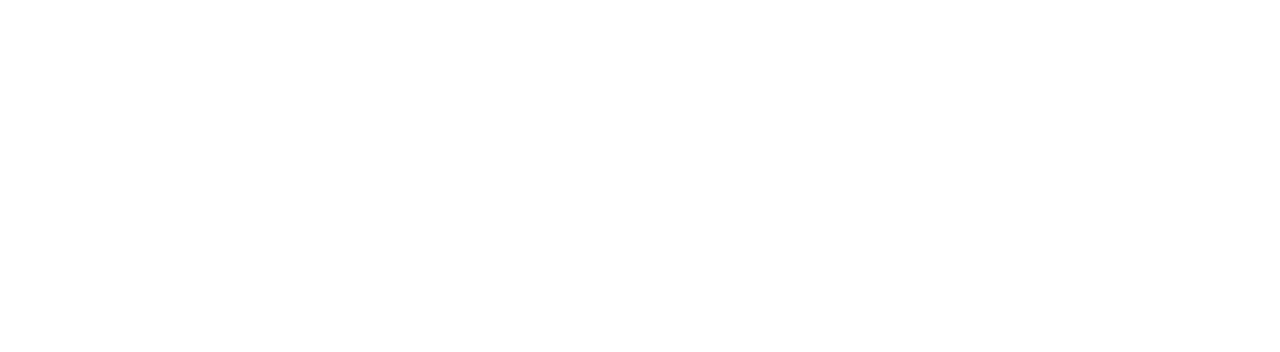
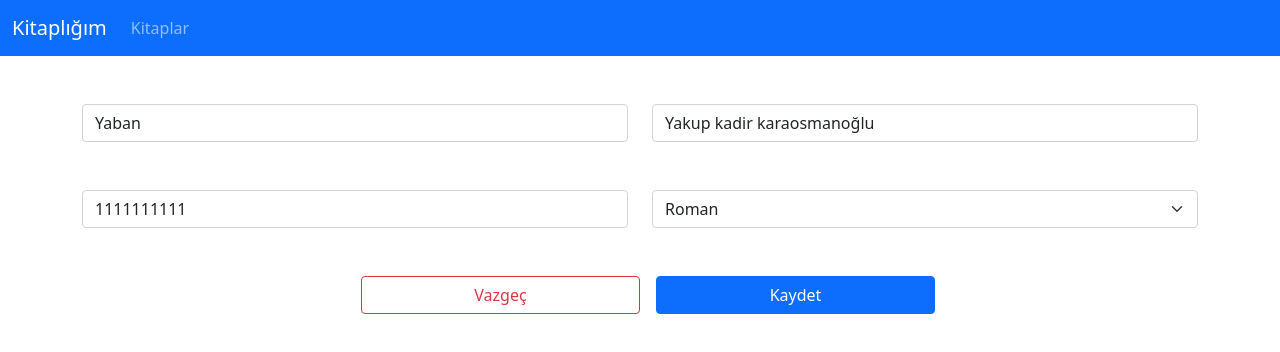
Before and after one commit to darahta/react-trm, a React (Create React App) app: page /edit-book/1 in a window 1280 px wide. Before the commit this address had no page. Shown: the top 352 px of the page. Built offline with nearby package versions, Linux system fonts and the light colour scheme; data requests are answered from the project's data file.

Commit message:
react güncelleme ve silme işlemi yapıldı

```diff
--- a/db.json
+++ b/db.json
@@ -4,22 +4,29 @@
       "id": 1,
       "name": "Yaban",
       "author": "Yakup kadir karaosmanoğlu",
-      "isbn": "1111111111",
-      "categoryId": "1"
+      "categoryId": "1",
+      "isbn": "1111111111"
     },
     {
       "id": 2,
       "name": "Yeraldından Notlar",
       "author": "Dostoyevski",
-      "isbn": "11111111112",
-      "categoryId": "2"
+      "categoryId": "2",
+      "isbn": "11111111112"
     },
     {
       "id": 3,
       "name": "Denemeler",
       "author": "Montaigne",
-      "isbn": "11111111113",
-      "categoryId": "3"
+      "categoryId": "3",
+      "isbn": "11111111113"
+    },
+    {
+      "id": 1663410540292,
+      "name": "fdasf",
+      "author": "dff",
+      "isbn": "",
+      "categoryId": "1"
     }
   ],
   "categories": [
--- a/src/App.js
+++ b/src/App.js
@@ -1,6 +1,7 @@
 import React from "react";
 import { BrowserRouter, Routes, Route } from "react-router-dom";
 import AddBook from "./pages/AddBook";
+import EditBook from "./pages/EditBook";
 import Home from "./pages/Home";
 
 function App() {
@@ -9,6 +10,7 @@
          <Routes>
             <Route path="/" element={<Home />} />
             <Route path="/add-book" element={<AddBook />} />
+            <Route path="/edit-book/:kitapId" element={<EditBook />} />
          </Routes>
       </BrowserRouter>
    );
--- a/src/components/AddBookForm.js
+++ b/src/components/AddBookForm.js
@@ -94,7 +94,11 @@
                         kategori seçin
                      </option>
                      {categories.map((cat) => {
-                        return <option value={cat.id}>{cat.name}</option>;
+                        return (
+                           <option key={cat.id} value={cat.id}>
+                              {cat.name}
+                           </option>
+                        );
                      })}
                   </select>
                </div>
--- a/src/components/ListBooks.js
+++ b/src/components/ListBooks.js
@@ -2,11 +2,15 @@
 import axios from "axios";
 import Loading from "./Loading";
 import { Link } from "react-router-dom";
+import Modal from "./Modal";
 
 const ListBooks = (props) => {
    const [books, setBooks] = useState(null);
    const [categories, setCategories] = useState(null);
    const [didUpdate, setDidUpdate] = useState(false);
+   const [showModal, setShowModal] = useState(false);
+   const [silinecekKitap, setSilinecekKitap] = useState(null);
+   const [silinecekKitapIsmi, setSilinecekKitapIsmi] = useState("");
 
    useEffect(() => {
       axios
@@ -31,6 +35,7 @@
          .then((res) => {
             console.log("delete resp", res);
             setDidUpdate(!didUpdate);
+            setShowModal(false);
          })
          .catch((err) => console.log(err));
    };
@@ -64,7 +69,7 @@
                      (cat) => cat.id === book.categoryId
                   );
                   return (
-                     <tr>
+                     <tr key={book.id}>
                         <td>{book.name}</td>
                         <td>{book.author}</td>
                         <td>{category.name}</td>
@@ -79,10 +84,21 @@
                               <button
                                  type="button"
                                  className="btn btn-outline-danger btn-sm"
-                                 onClick={() => kitapSil(book.id)}
+                                 onClick={() => {
+                                    setShowModal(true);
+                                    // kitapSil(book.id)
+                                    setSilinecekKitap(book.id);
+                                    setSilinecekKitapIsmi(book.name);
+                                 }}
                               >
                                  Delete
                               </button>
+                              <Link
+                                 to={`edit-book/${book.id}`}
+                                 className="btn btn-sm btn-outline-secondary"
+                              >
+                                 Edit
+                              </Link>
                            </div>
                         </td>
                      </tr>
@@ -90,6 +106,14 @@
                })}
             </tbody>
          </table>
+         {showModal === true && (
+            <Modal
+               aciklama={`Silmek istediğinize emin misiniz?`}
+               title={silinecekKitapIsmi}
+               onConfirm={() => kitapSil(silinecekKitap)}
+               onCancel={() => setShowModal(false)}
+            />
+         )}
       </div>
    );
 };
--- /dev/null
+++ b/src/components/Modal.js
@@ -0,0 +1,49 @@
+import React from "react";
+
+const Modal = (props) => {
+   const { onCancel, onConfirm, title, aciklama } = props;
+   return (
+      <button
+         onClick={onCancel}
+         style={{
+            position: "absolute",
+            top: 0,
+            left: 0,
+            width: "100vw",
+            height: "100vh",
+            backgroundColor: "rgba(0,0,0,0.3)",
+            display: "flex",
+            justifyContent: "center",
+            alignItems: "center",
+            cursor: "default",
+         }}
+      >
+         <div
+            style={{
+               width: "50%",
+               padding: "20px",
+               backgroundColor: "rgba(255,255,255,0.7)",
+               borderRadius: "10px",
+            }}
+         >
+            <h1 className="text-center">{title}</h1>
+            <p className="text-center">{aciklama}</p>
+            <div className="d-flex justify-content-center">
+               <button
+                  onClick={onCancel}
+                  className="btn btn-sm btn-outline-danger mx-3"
+               >
+                  Kapat
+               </button>
+               <button
+                  onClick={onConfirm}
+                  className="btn btn-sm btn-outline-primary"
+               >
+                  Onayla
+               </button>
+            </div>
+         </div>
+      </button>
+   );
+};
+export default Modal;
--- /dev/null
+++ b/src/pages/EditBook.js
@@ -0,0 +1,151 @@
+import React, { useEffect, useState } from "react";
+import Header from "../components/Header";
+import { useParams, useNavigate } from "react-router-dom";
+import axios from "axios";
+import Loading from "../components/Loading";
+import Modal from "../components/Modal";
+
+const EditBook = (props) => {
+   const params = useParams();
+   const navigate = useNavigate();
+   console.log("params", params);
+
+   const [bookname, setBookname] = useState("");
+   const [author, setAuthor] = useState("");
+   const [isbn, setIsbn] = useState("");
+   const [category, setCategory] = useState("");
+   const [categories, setCategories] = useState(null);
+   const [showModal, setShowModal] = useState(false);
+
+   useEffect(() => {
+      axios
+         .get(`http://localhost:3004/books/${params.kitapId}`)
+         .then((res) => {
+            console.log(res.data);
+            setBookname(res.data.name);
+            setAuthor(res.data.author);
+            setIsbn(res.data.isbn);
+            setCategory(res.data.categoryId);
+            axios
+               .get("http://localhost:3004/categories")
+               .then((res) => {
+                  setCategories(res.data);
+               })
+               .catch((err) => console.log("categories err", err));
+         })
+         .catch((err) => console.log(err));
+   }, []);
+
+   const handleSubmit = (event) => {
+      event.preventDefault();
+      setShowModal(true);
+   };
+
+   const editBook = () => {
+      if (bookname === "" || author === "" || category === "") {
+         alert("kitap adı, kitap yazarı boş bırakılamaz");
+         return;
+      }
+      const updatedBook = {
+         id: params.kitapId,
+         name: bookname,
+         author: author,
+         categoryId: category,
+         isbn: isbn,
+      };
+      console.log("updateBook", updatedBook);
+      axios
+         .put(`http://localhost:3004/books/${params.kitapId}`, updatedBook)
+         .then((res) => {
+            console.log(res);
+            setShowModal(false);
+            navigate("/");
+         })
+         .catch((err) => console.log("edit error", err));
+   };
+
+   if (categories === null) {
+      return <Loading />;
+   }
+
+   return (
+      <div>
+         <Header />
+         <div className="container my-5">
+            <form onSubmit={handleSubmit}>
+               <div className="row">
+                  <div className="col">
+                     <input
+                        type="text"
+                        className="form-control"
+                        placeholder="Kitap Adı"
+                        value={bookname}
+                        onChange={(event) => setBookname(event.target.value)}
+                     />
+                  </div>
+                  <div className="col">
+                     <input
+                        type="text"
+                        className="form-control"
+                        placeholder="Kitap Yazarı"
+                        value={author}
+                        onChange={(event) => setAuthor(event.target.value)}
+                     />
+                  </div>
+               </div>
+               <div className="row my-5">
+                  <div className="col">
+                     <input
+                        type="text"
+                        className="form-control"
+                        placeholder="ISBN"
+                        value={isbn}
+                        onChange={(event) => setIsbn(event.target.value)}
+                     />
+                  </div>
+                  <div className="col">
+                     <select
+                        className="form-select"
+                        value={category}
+                        onChange={(event) => setCategory(event.target.value)}
+                     >
+                        <option value={""} selected>
+                           kategori seçin
+                        </option>
+                        {categories.map((cat) => {
+                           return (
+                              <option key={cat.id} value={cat.id}>
+                                 {cat.name}
+                              </option>
+                           );
+                        })}
+                     </select>
+                  </div>
+               </div>
+               <div className="d-flex justify-content-center">
+                  <button
+                     onClick={() => navigate("/")}
+                     type="button"
+                     className="btn btn-outline-danger w-25 mx-3"
+                  >
+                     Vazgeç
+                  </button>
+                  <button type="submit" className="btn btn-primary w-25">
+                     Kaydet
+                  </button>
+               </div>
+            </form>
+         </div>
+         {showModal === true && (
+            <Modal
+               title="Kitap güncelleme"
+               aciklama={`${bookname} Kitabı güncellemek için onaylayınız`}
+               onCancel={() => setShowModal(false)}
+               onConfirm={() => editBook()}
+            />
+         )}
+      </div>
+   );
+};
+
+export default EditBook;
```
